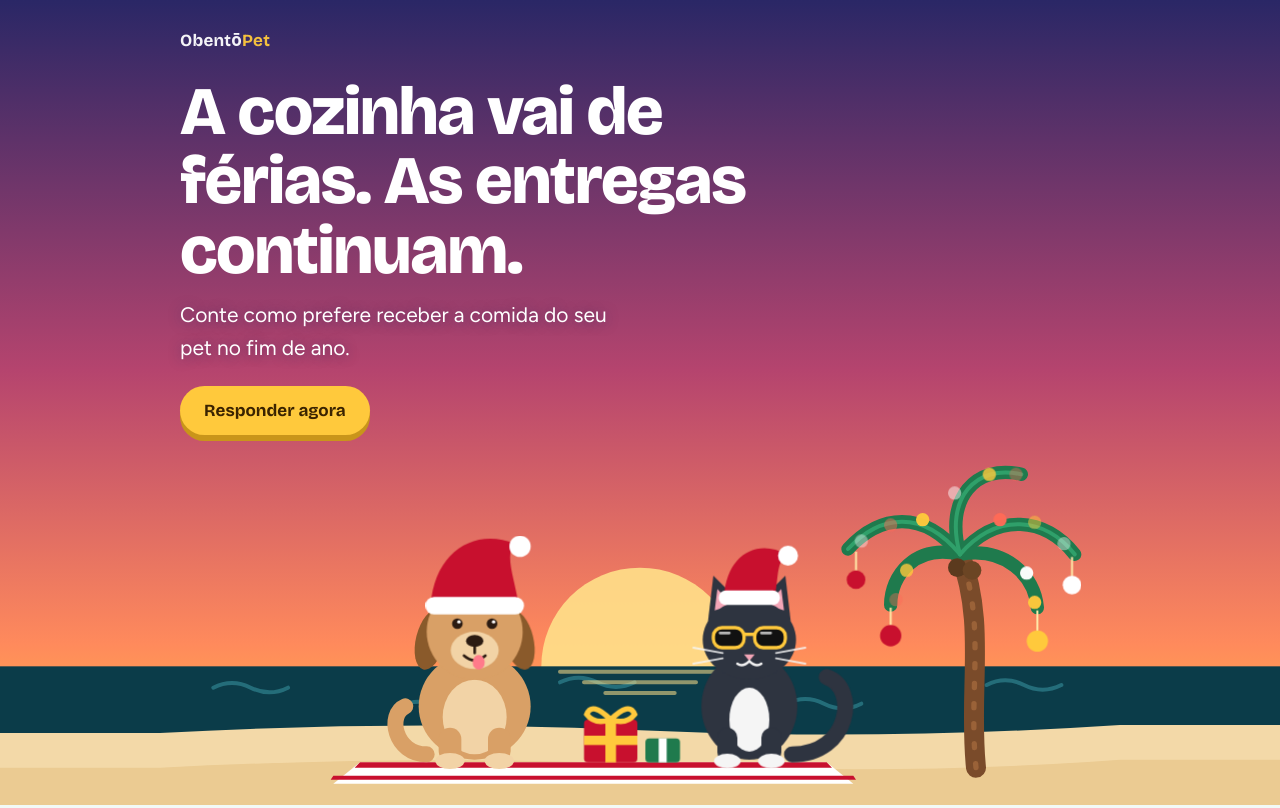
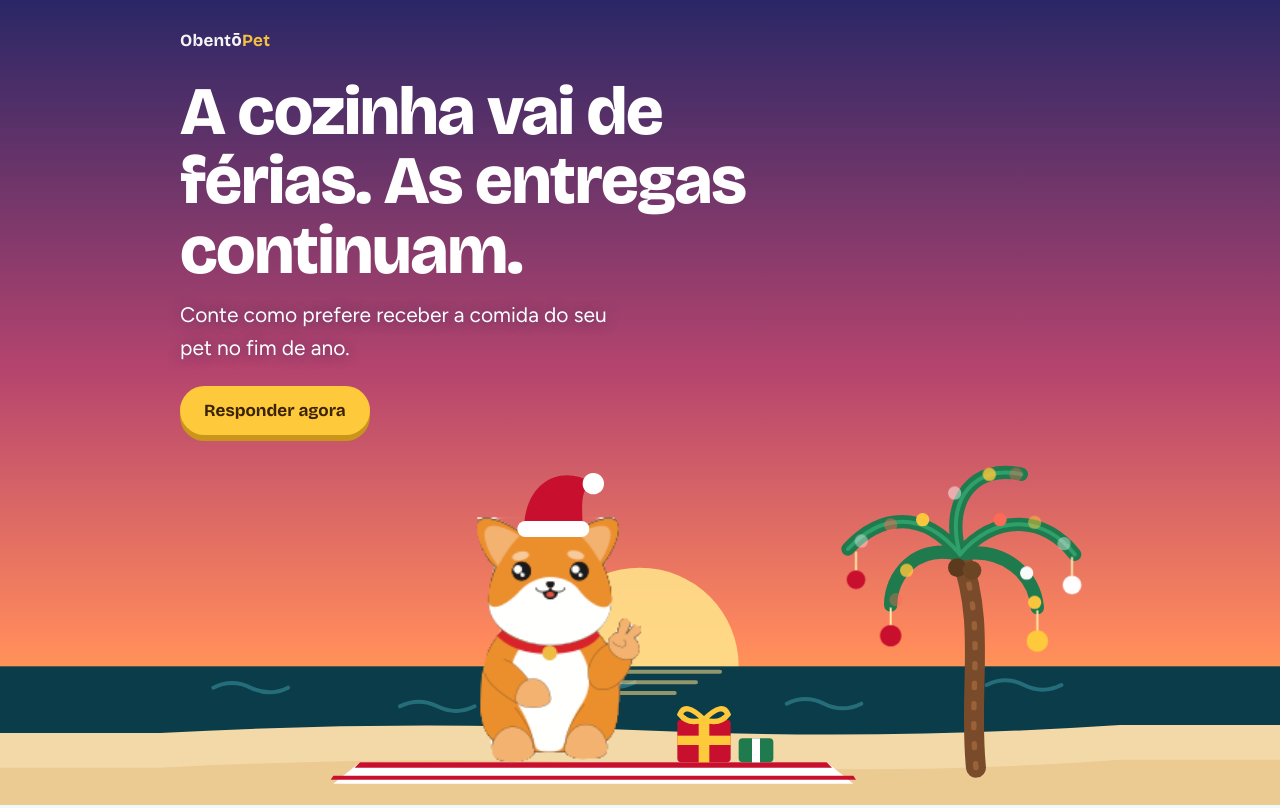
Before and after one commit to mferraz1983/obentopet-fimdeano, a plain HTML site: page index.html in a window 1280 px wide. Shown: the top 808 px of the page. Drawn offline with nearby package versions, Linux system fonts and the light colour scheme; no server answers.

Commit message:
Add files via upload

```diff
--- a/index.html
+++ b/index.html
@@ -5,6 +5,7 @@
 <meta name="viewport" content="width=device-width, initial-scale=1">
 <meta name="robots" content="noindex">
 <title>Entregas de fim de ano | ObentōPet</title>
+<link rel="icon" type="image/png" href="petto-mascote.png">
 <link rel="preconnect" href="https://fonts.googleapis.com">
 <link rel="preconnect" href="https://fonts.gstatic.com" crossorigin>
 <link href="https://fonts.googleapis.com/css2?family=Bricolage+Grotesque:opsz,wght@12..96,500;12..96,700;12..96,800&family=Figtree:wght@400;500;600;700&display=swap" rel="stylesheet">
@@ -34,7 +35,9 @@
   .hero{position:relative;overflow:hidden;color:#fff;background:linear-gradient(180deg,var(--noite) 0%,var(--amora) 46%,var(--poente) 80%,var(--ouro) 100%)}
   .hero-in{max-width:960px;margin:0 auto;padding:28px 20px 0}
   .marca{font:700 17px var(--display);letter-spacing:.2px;opacity:.95}
-  .marca span{color:var(--ouro)}
+  .marca .marca-txt{display:none}
+  .marca .marca-txt span{color:var(--ouro)}
+  .logo{display:block;height:46px;width:auto;background:#fff;padding:6px 12px;border-radius:12px}
   h1{font:800 clamp(34px,8.4vw,68px)/1.02 var(--display);letter-spacing:-.02em;margin:26px 0 14px;max-width:15ch;text-wrap:balance}
   .hero p.lead{font-size:clamp(17px,3.6vw,21px);max-width:34ch;margin:0 0 22px;color:#fff;text-shadow:0 1px 12px rgba(42,39,102,.5)}
   .cta{display:inline-block;font:700 17px var(--display);background:var(--ouro);color:#3a2300;padding:14px 24px;border-radius:999px;text-decoration:none;box-shadow:0 6px 0 #c9951a}
@@ -51,6 +54,11 @@
   section{margin-top:44px}
   h2{font:800 clamp(25px,5.6vw,34px)/1.1 var(--display);letter-spacing:-.015em;margin:0 0 6px}
   .nota{color:var(--suave);margin:0 0 18px}
+
+  .selo{display:flex;gap:14px;align-items:center;background:#fff;border:2px dashed var(--pinheiro);border-radius:18px;padding:14px 16px;margin-top:28px;font-size:15px}
+  .selo img{flex:none;height:67px;width:auto}
+  .selo p{margin:0}
+  .selo a{color:var(--mar);font-weight:600}
 
   /* calendário */
   .cal{background:#fff;border:2px solid var(--mar);border-radius:22px;padding:14px 12px 12px;box-shadow:6px 6px 0 var(--mar)}
@@ -101,13 +109,13 @@
 
 <header class="hero">
   <div class="hero-in">
-    <div class="marca">Obentō<span>Pet</span></div>
+    <div class="marca"><img class="logo" src="logo-obentopet.png" alt="ObentōPet" onerror="this.style.display='none';document.getElementById('marca-txt').style.display='block'"><span id="marca-txt" class="marca-txt">Obentō<span>Pet</span></span></div>
     <h1>A cozinha vai de férias. As entregas continuam.</h1>
     <p class="lead" id="lead">Conte como prefere receber a comida do seu pet no fim de ano.</p>
     <a class="cta" href="#resposta">Responder agora</a>
   </div>
 
-  <svg class="cena" viewBox="0 0 720 300" role="img" aria-label="Um cachorro e um gato de chapéu de Papai Noel, curtindo a praia ao lado de uma palmeira enfeitada com luzinhas de Natal">
+  <svg class="cena" viewBox="0 0 720 300" role="img" aria-label="Petto, o mascote da ObentōPet, de gorro de Papai Noel na praia, ao lado de presentes e de uma palmeira enfeitada com luzinhas de Natal">
     <!-- sol e mar -->
     <circle cx="360" cy="196" r="74" fill="#FFE08A" opacity=".9"/>
     <rect x="-1500" y="196" width="3720" height="56" fill="#0B3C49"/>
@@ -152,55 +160,18 @@
     </g>
 
     <!-- presentes -->
-    <g>
+    <g transform="translate(70,0)">
       <rect x="318" y="236" width="40" height="32" rx="3" fill="#C8102E"/><rect x="334" y="236" width="8" height="32" fill="#FFC93C"/><rect x="318" y="248" width="40" height="7" fill="#FFC93C"/>
       <path d="M338 236 q-14 -14 -18 -4 q6 8 18 4 M338 236 q14 -14 18 -4 q-6 8 -18 4" fill="none" stroke="#FFC93C" stroke-width="4" stroke-linecap="round"/>
       <rect x="364" y="250" width="26" height="18" rx="3" fill="#1F7A4D"/><rect x="374" y="250" width="6" height="18" fill="#fff"/>
     </g>
 
-    <!-- cachorro -->
-    <g transform="translate(236,0)">
-      <path d="M-36 262 C-60 262 -66 232 -52 226" stroke="#D9A066" stroke-width="12" stroke-linecap="round" fill="none"/>
-      <ellipse cx="0" cy="226" rx="42" ry="40" fill="#D9A066"/>
-      <ellipse cx="0" cy="234" rx="24" ry="28" fill="#F2D3A6"/>
-      <rect x="-27" y="242" width="17" height="26" rx="8.5" fill="#D9A066"/><rect x="10" y="242" width="17" height="26" rx="8.5" fill="#D9A066"/>
-      <ellipse cx="-18.5" cy="267" rx="11" ry="6" fill="#F2D3A6"/><ellipse cx="18.5" cy="267" rx="11" ry="6" fill="#F2D3A6"/>
-      <ellipse cx="-33" cy="176" rx="11" ry="23" fill="#8A5A2B" transform="rotate(14 -33 176)"/>
-      <ellipse cx="33" cy="176" rx="11" ry="23" fill="#8A5A2B" transform="rotate(-14 33 176)"/>
-      <circle cx="0" cy="170" r="36" fill="#D9A066"/>
-      <ellipse cx="0" cy="184" rx="18" ry="14" fill="#F2D3A6"/>
-      <ellipse cx="0" cy="177" rx="6.5" ry="4.5" fill="#2B1B12"/>
-      <path d="M0 181 v5 M-8 188 q8 7 16 0" stroke="#2B1B12" stroke-width="2" stroke-linecap="round" fill="none"/>
-      <ellipse cx="3" cy="193" rx="4.5" ry="5.5" fill="#FF7A8A"/>
-      <circle cx="-13" cy="164" r="4" fill="#2B1B12"/><circle cx="13" cy="164" r="4" fill="#2B1B12"/>
-      <circle cx="-11.8" cy="162.6" r="1.3" fill="#fff"/><circle cx="14.2" cy="162.6" r="1.3" fill="#fff"/>
-      <path d="M-33 150 C-30 110 0 92 30 104 C22 112 30 130 33 150 Z" fill="#C8102E"/>
-      <rect x="-37" y="144" width="74" height="13" rx="6.5" fill="#fff"/>
-      <circle cx="34" cy="106" r="8" fill="#fff"/>
-    </g>
-
-    <!-- gato -->
-    <g transform="translate(442,0)">
-      <path d="M32 262 C76 262 82 212 58 204" stroke="#2E3440" stroke-width="12" stroke-linecap="round" fill="none"/>
-      <ellipse cx="0" cy="226" rx="36" ry="40" fill="#2E3440"/>
-      <ellipse cx="0" cy="236" rx="15" ry="24" fill="#F5F5F5"/>
-      <rect x="-24" y="242" width="15" height="26" rx="7.5" fill="#2E3440"/><rect x="9" y="242" width="15" height="26" rx="7.5" fill="#2E3440"/>
-      <ellipse cx="-16.5" cy="267" rx="10" ry="5.5" fill="#F5F5F5"/><ellipse cx="16.5" cy="267" rx="10" ry="5.5" fill="#F5F5F5"/>
-      <polygon points="-31,162 -27,128 -5,150" fill="#2E3440"/><polygon points="31,162 27,128 5,150" fill="#2E3440"/>
-      <polygon points="-26,154 -24,138 -13,150" fill="#F4A6B7"/><polygon points="26,154 24,138 13,150" fill="#F4A6B7"/>
-      <ellipse cx="0" cy="176" rx="35" ry="30" fill="#2E3440"/>
-      <!-- óculos -->
-      <rect x="-27" y="167" width="23" height="15" rx="6.5" fill="#111" stroke="#FFC93C" stroke-width="2.5"/>
-      <rect x="4" y="167" width="23" height="15" rx="6.5" fill="#111" stroke="#FFC93C" stroke-width="2.5"/>
-      <path d="M-4 172 h8" stroke="#FFC93C" stroke-width="2.5"/>
-      <path d="M-22 171 l7 0 M9 171 l7 0" stroke="#fff" stroke-width="2" stroke-linecap="round" opacity=".7"/>
-      <path d="M-4 187 h8 l-4 5 z" fill="#F4A6B7"/>
-      <path d="M0 192 q-5 5 -9 2 M0 192 q5 5 9 2" stroke="#F5F5F5" stroke-width="1.8" stroke-linecap="round" fill="none"/>
-      <g stroke="#F5F5F5" stroke-width="1.4" stroke-linecap="round" opacity=".85"><path d="M-20 186 l-22 -4 M-20 190 l-22 4 M20 186 l22 -4 M20 190 l22 4"/></g>
-      <!-- gorro -->
-      <path d="M-19 144 C-17 112 6 100 28 112 C20 118 22 130 19 144 Z" fill="#C8102E"/>
-      <rect x="-23" y="139" width="46" height="11" rx="5.5" fill="#fff"/>
-      <circle cx="29" cy="113" r="7.5" fill="#fff"/>
+    <!-- Petto, mascote da ObentōPet -->
+    <image href="petto-mascote.png" x="238" y="84" width="125" height="190" preserveAspectRatio="xMidYMax meet"/>
+    <g>
+      <path d="M273 92 C274 58 300 44 324 58 C314 64 317 80 317 92 Z" fill="#C8102E"/>
+      <rect x="268" y="87" width="54" height="12" rx="6" fill="#fff"/>
+      <circle cx="325" cy="59" r="8" fill="#fff"/>
     </g>
   </svg>
 </header>
@@ -211,6 +182,11 @@
   <div id="invalido" class="msg-card hide" style="margin-top:36px"><b>Esse link não está mais válido.</b><p style="margin:8px 0 0">Fale com a gente pelo WhatsApp que a gente resolve. 🐾</p></div>
 
   <div id="conteudo" class="hide">
+
+    <aside class="selo" aria-label="Mensagem oficial">
+      <img src="petto-mascote.png" alt="Petto, mascote da ObentōPet" width="44" height="67">
+      <p><b>Mensagem oficial da ObentōPet.</b> Quem enviou este link foi o Petto, nosso assistente virtual, e só tutores cadastrados o recebem. Aqui a gente <b>nunca pede senha, CPF ou dados de cartão</b>. Na dúvida, confira em <a href="https://obentopet.com.br" rel="noopener">obentopet.com.br</a> ou no Instagram <a href="https://instagram.com/obentopet" rel="noopener">@obentopet</a>.</p>
+    </aside>
 
     <section aria-labelledby="t-cal">
       <h2 id="t-cal">O calendário das festas</h2>
@@ -276,7 +252,7 @@
   </div>
 </main>
 
-<footer><b>Boas festas da família ObentōPet</b><br>Um fim de ano gostoso para você e para o(a) <span id="pet-f">seu pet</span>.</footer>
+<footer><b>Boas festas da família ObentōPet</b><span style="display:none"></span><br>Um fim de ano gostoso para você e para o(a) <span id="pet-f">seu pet</span>.</footer>
 
 <script>
 const API = "https://jyrujdfwdwkwynolpbni.supabase.co/functions/v1/yearend-response";
@@ -285,7 +261,7 @@ const $ = (id) => document.getElementById(id);
 const fmt = (iso) => new Date(iso + "T12:00:00").toLocaleDateString("pt-BR", { weekday: "long", day: "2-digit", month: "long" });
 
 /* cena maior no celular */
-(function () { const svg = document.querySelector(".cena"); const mq = matchMedia("(max-width:600px)"); const set = () => svg.setAttribute("viewBox", mq.matches ? "160 60 540 240" : "0 0 720 300"); set(); mq.addEventListener("change", set); })();
+(function () { const svg = document.querySelector(".cena"); const mq = matchMedia("(max-width:600px)"); const set = () => svg.setAttribute("viewBox", mq.matches ? "170 30 540 270" : "0 0 720 300"); set(); mq.addEventListener("change", set); })();
 
 /* calendário: 21/12/2026 (segunda) até 10/01/2027 */
 (function () {
```
Also changed, not shown: petto-mascote.png (added).
